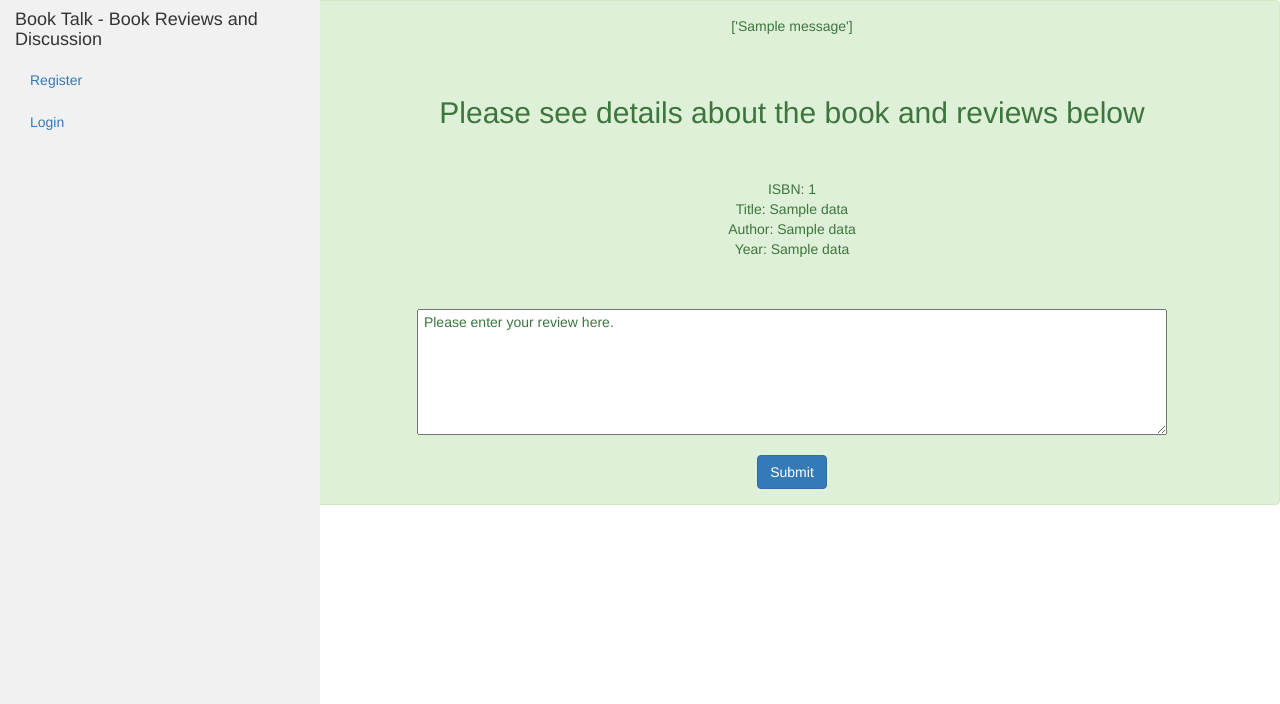
After one commit to adamjdecaria/cs50wproject1, a Flask app: template Templates/book.html in a window 1280 px wide. The commit adds this page. Shown: the top 704 px of the page. Run offline with Flask 2, Linux system fonts and the light colour scheme; the template is opened without the code that fills it: most values are stand-ins (such as "Sample title", 1, 10 or a date in 2020); one stand-in notice (Sample message) is shown; some libraries are stand-ins or nearby versions.

Commit message:
fixes to HTML for proper styling; book review page allows for review submission

```diff
--- /dev/null
+++ b/Templates/book.html
@@ -0,0 +1,52 @@
+{% extends "layout.html" %}
+
+{% block title %}
+    Book Details and Reviews
+{% endblock %}
+
+{% block main %}
+    {% with messages = get_flashed_messages() %}
+        {% if messages %}
+            {% for message in messages %}
+                 <div class="alert alert-success" role="alert"><div class="text-center">{{ messages }}</div>
+            {% endfor %}
+        {% endif %}
+    {% endwith %}
+<br>
+<br>
+<p>
+    <div>
+        <h2 style = "text-align:center;"> Please see details about the book and reviews below </h2>
+    </div>
+</p>
+<br>
+<br>
+<p>
+    <div style="text-align:center;">
+        {% for data in data %}
+            <ul>
+                <li> ISBN: {{ data[0] }} </li>
+                <li> Title: {{ data[1] }} </li>
+                <li> Author: {{ data[2] }} </li>
+                <li> Year: {{ data[3] }} </li>
+            </ul>
+        {% endfor %}
+    </div>
+</p>
+<br>
+<br>
+<p>
+    <div style="text-align:center">
+        <form id="reviewInput" action="/submitReview" method="post">
+            <div class="form-group">
+                <textarea rows="6" name="review" style="width: 750px; height=150px;"> Please enter your review here. </textarea>
+            </div>
+            <div class="form-group">
+                <input autocomplete="off" name="isbn" value="{{ data[0][0] }}" type="hidden">
+            </div>
+            <button class="btn btn-primary" type="submit">Submit</button>
+        </form>
+    </div>
+</p>
+
+{% endblock %}
--- a/Templates/layout.html
+++ b/Templates/layout.html
@@ -16,7 +16,7 @@
     .sidenav {
       background-color: #f1f1f1;
       height: 100%;
-      overflow:auto;
+      overflow: auto;
     }
     /* On small screens, set height to 'auto' for sidenav and grid */
     @media screen and (max-width: 767px) {
@@ -26,22 +26,10 @@
       }
       .row.content {height: auto;}
     }
-    .form
-    {
-    display: block;
-    text-align: center;
-    }
-    form
-    {
-    display: inline-block;
-    margin-left: auto;
-    margin-right: auto;
-    text-align: left;
-    }
 
     .search_results {
-    height: 1000px;
-    overflow: scroll;
+      height: 500px;
+      overflow: scroll;
   }
   </style>
 </head>
@@ -63,22 +51,11 @@
         <li><a class="nav-link" href="logout">Logout</a></li>
         {% endif %}
       </ul><br>
-      <div class="input-group">
-        <input type="text" class="form-control" placeholder="Search Books..">
-        <span class="input-group-btn">
-          <button class="btn btn-default" type="button">
-            <span class="glyphicon glyphicon-search"></span>
-          </button>
-        </span>
-      </div>
     </div>
       {% block main %}
       {% endblock %}
   </div>
 </div>
 
-<footer class="container-fluid">
-</footer>
-
 </body>
 </html>
--- a/Templates/search.html
+++ b/Templates/search.html
@@ -18,7 +18,7 @@
     <br>
     <br>
     <div class="search">
-    <p style="text-align:center;">
+    <p>
     <h2 style="text-align:center;">Please enter details of the book you would like to search for</h2>
     </p>
     <br>
@@ -33,8 +33,8 @@
         </form>
     </div>
     <br>
-    <div class="col-sm-5">
-        <form id="searchWith" action="/search" method="post">
+    <div class="col-sm-9" style="text-align: center;">
+        <form id="searchWith" action="/search" method="post" style="display:inline-block;">
             <div class="form-group">
                 <input autocomplete="off" id="isbn" autofocus class="form-control" name="isbn" placeholder="ISBN" type="text" disabled>
             </div>
--- a/Templates/search_results.html
+++ b/Templates/search_results.html
@@ -1,11 +1,13 @@
 {% extends "layout.html" %}
 
 {% block title %}
-    Search
+    Search Results
 {% endblock %}
 
 {% block main %}
+<main class="container p-5">
 
+<div class="search_results">
     <br>
     <br>
     <br>
@@ -33,4 +35,5 @@
             <button class="btn btn-primary" type="submit">Select</button>
         </form>
     </div>
+</div>
 {% endblock %}
--- a/application.py
+++ b/application.py
@@ -185,4 +185,32 @@ def search_by_ISBN():
         error_message = "Unable to find anything."
         return render_template("error.html", message=error_message)
 
-    return render_template("search_results.html", data=result)
+    return render_template("book.html", data=result)
+
+@app.route("/submitReview", methods=["POST"])
+def submitReview():
+    """Submit a review for a book and add it ot the database"""
+
+    isbn = request.form.get("isbn")
+    review = request.form.get("review")
+    username = session["username"]
+
+    try:
+        db.execute("INSERT INTO reviews (isbn, username, review) VALUES(:isbn, :username, :review)",
+                        {"isbn": isbn, "username": username, "review": review})
+        db.commit()
+
+    except exc.IntegrityError as e:
+        error_message = "Oops! Review was not recorded."
+        session.clear()
+        return render_template("error.html", message=error_message)
+
+    try:
+        result = db.execute("SELECT DISTINCT * FROM books WHERE isbn LIKE :isbn", {"isbn":("%"+isbn+"%")}).fetchall()
+        print("Search Completed")
+
+    except exc.IntegrityError as e:
+        error_message = "Unable to find anything."
+        return render_template("error.html", message=error_message)
+
+    return render_template("book.html", message="Review submitted!", data=result)
```
Also changed, not shown: Templates/login.html (+4 -5 lines), Templates/register.html (+8 -5 lines), 1 other file.
